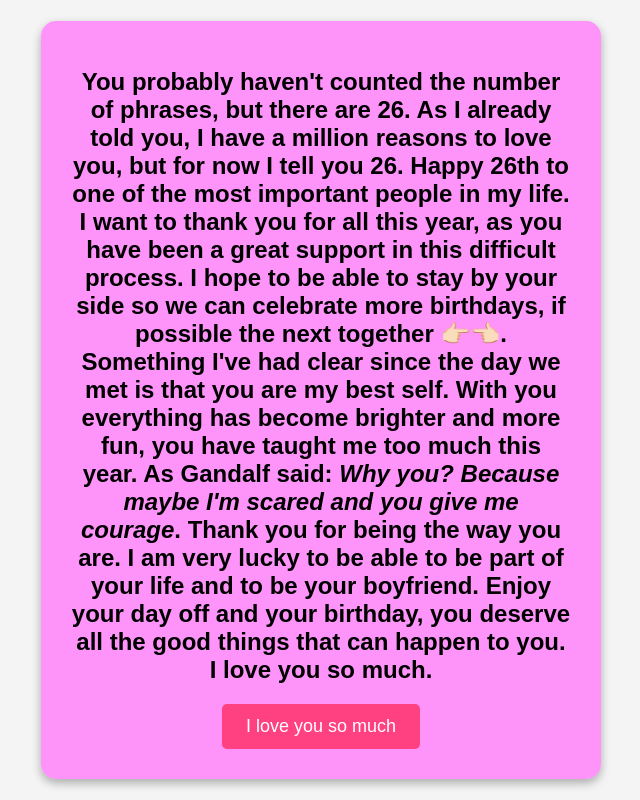
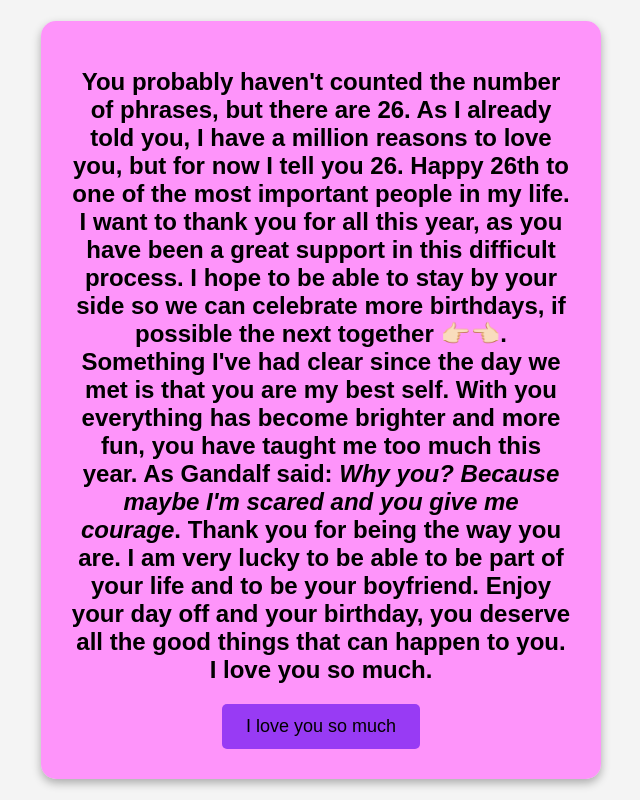
Before and after one commit to AdrianMalmierca/Paco, a plain HTML site: page final.html in a window 1280 px wide. Shown: the whole page, without its empty margins (319-959 px from the left). Drawn offline with Linux system fonts and the light colour scheme.

Commit message:
Update final.css

```diff
--- a/final.css
+++ b/final.css
@@ -26,8 +26,8 @@ h1 {
 }
 
 button {
-    background-color: #ff4081;
-    color: white;
+    background-color: #983bf4;
+    color: rgb(0, 0, 0);
     border: none;
     padding: 12px 24px;
     font-size: 18px;
```
